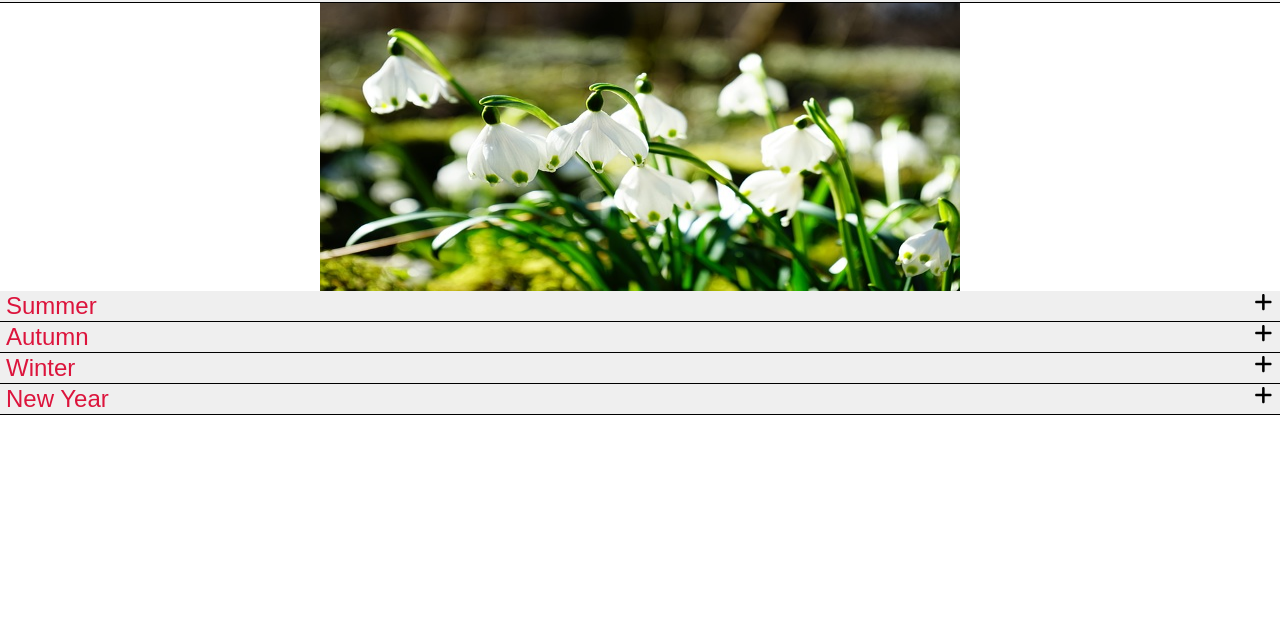
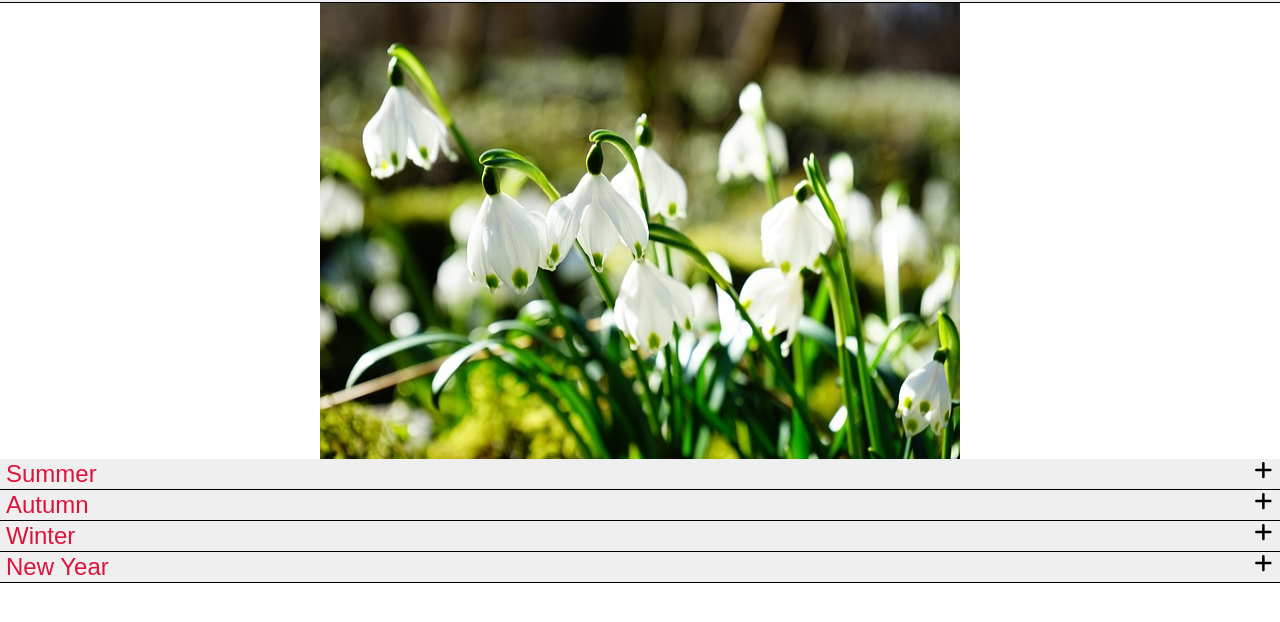
Before and after one commit to Alkatraz911/cssBayan, a plain HTML site: page cssBayan/index.html in a window 1280 px wide. Shown: the part 56-678 px from the top of the page. Drawn offline with Linux system fonts and the light colour scheme; a web font is replaced by a local one.

Commit message:
fix: images sizex at braekpoints (вс, 12 марта 2023 г., 21:10:05)

```diff
--- a/cssBayan/style.css
+++ b/cssBayan/style.css
@@ -39,7 +39,7 @@ input {
     width: 50%;
     display: none;
     max-width: 50%;
-    max-height: 32%;
+    max-height: 30rem;
     animation: open 2s forwards;
 }
 
@@ -156,7 +156,7 @@ h1 {
 
 }
 
-@media screen and (min-width: 321px ) {
+@media screen and (min-width: 321px ) and (max-width: 820px) {
         .btn p, h1 {
                 font-size: 1.2rem;
         }
@@ -181,4 +181,5 @@ h1 {
         .btn p, h1 {
                 font-size: 1.5rem;
         }
+
 }
```
